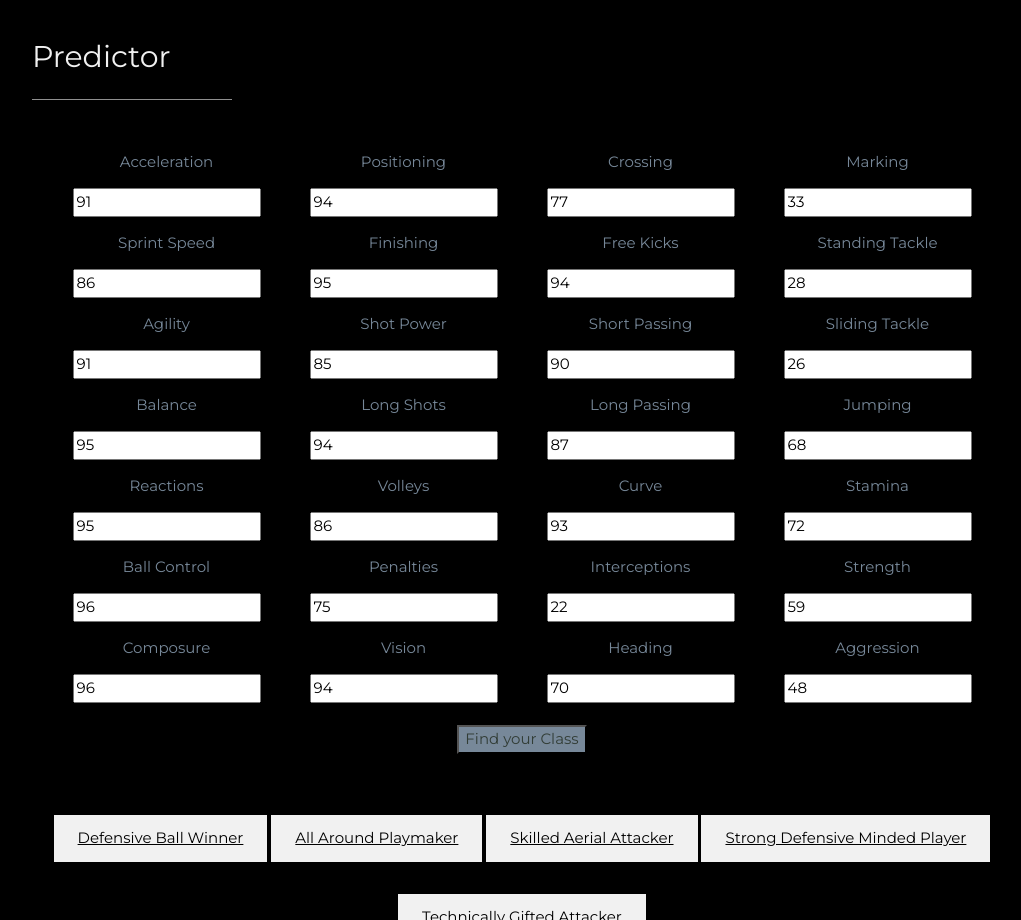
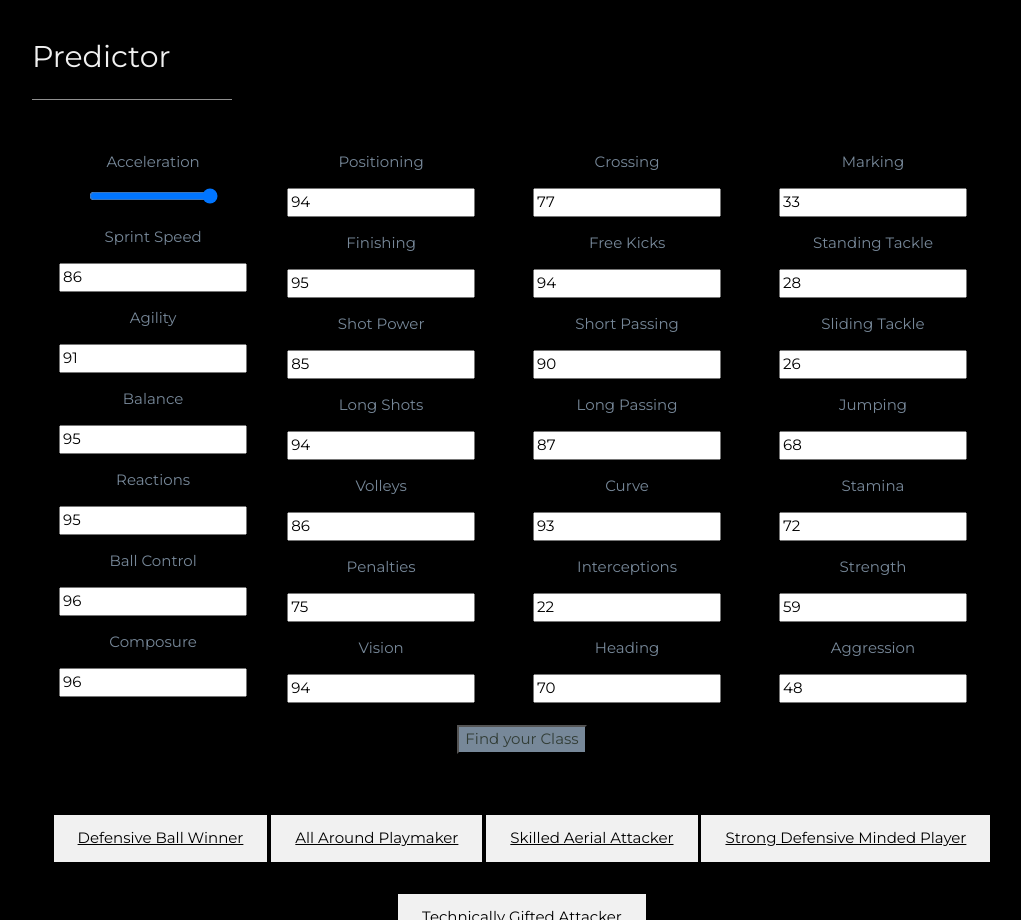
Before and after one commit to dirkstrong1/football_player_predictor_deployment, a plain HTML site: page static/index.html in a window 1280 px wide. Shown: the part 1300-2220 px from the top of the page, without its empty margins (178-1199 px from the left). Drawn offline with nearby package versions, Linux system fonts and the light colour scheme; files whose address does not match are found by name.

Commit message:
developed slider for button, tweak display next round

```diff
--- a/static/index.html
+++ b/static/index.html
@@ -15,6 +15,7 @@ body, h1,h2,h3,h4,h5,h6 {font-family: "Montserrat", sans-serif}
 #main {margin-left: 120px}
 /* Remove margins from "page content" on small screens */
 @media only screen and (max-width: 600px) {#main {margin-left: 0}}
+
 </style>
 <body class="w3-black">
 
@@ -99,10 +100,10 @@ body, h1,h2,h3,h4,h5,h6 {font-family: "Montserrat", sans-serif}
               <form action="/get_results" method="post" style="color: lightslategray;">
                 <div class="w3-container">
                 <div class="w3-cell-row">
-                    <div class="w3-container w3-cell">
+                    <div class="slidecontainer">
                       <p>Acceleration</p>
-                      <input type="text"   name="acceleration" value="91"
-                      min="10" max="99">
+                      <input type="range" min="1" max="99"  name="acceleration"
+                      value="99" class="slider" step="1" aria-label="value">
                       <p>Sprint Speed</p>
                       <input type="text" name="sprint_speed" value="86"
                       min="10" max="99">
```
